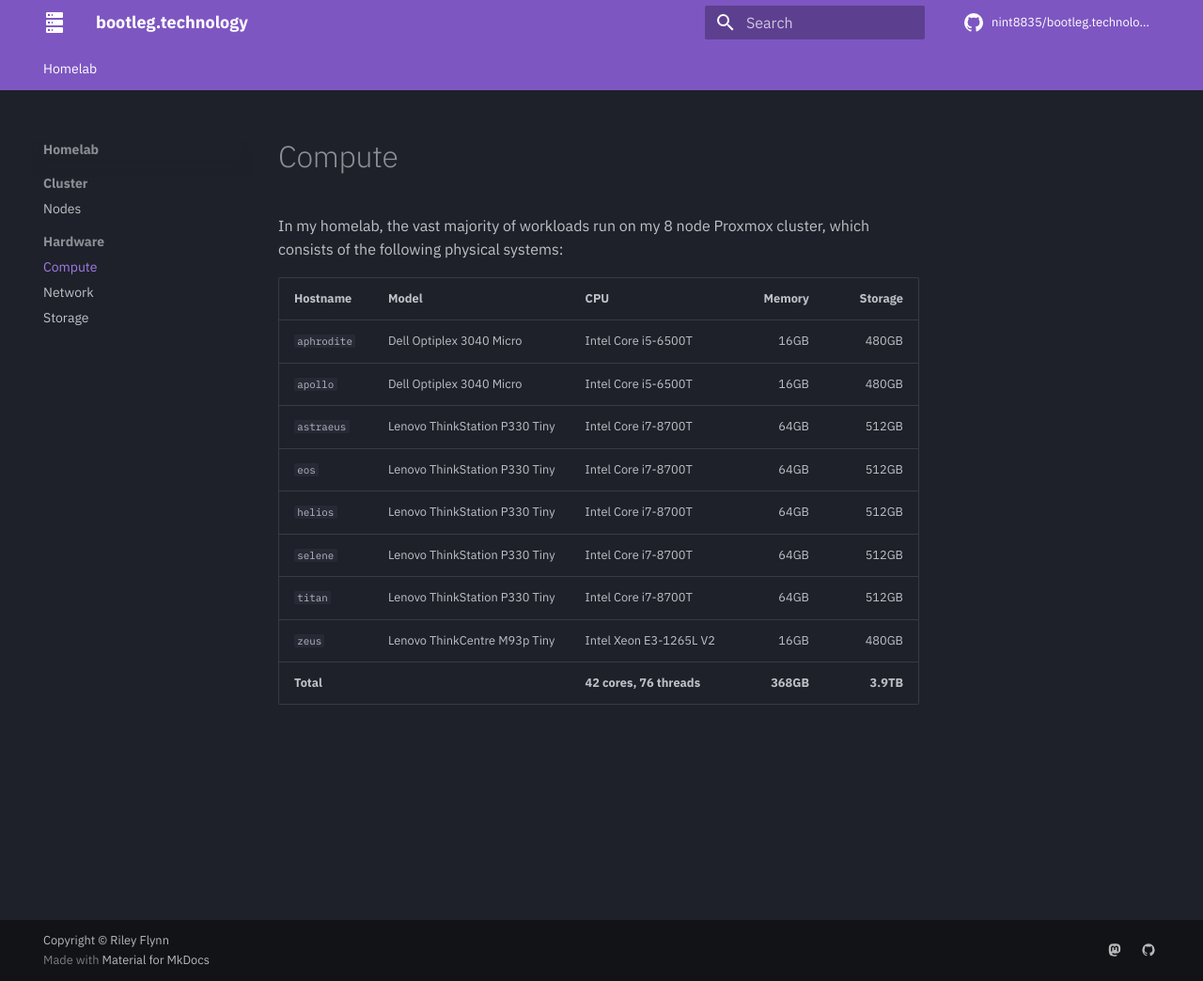
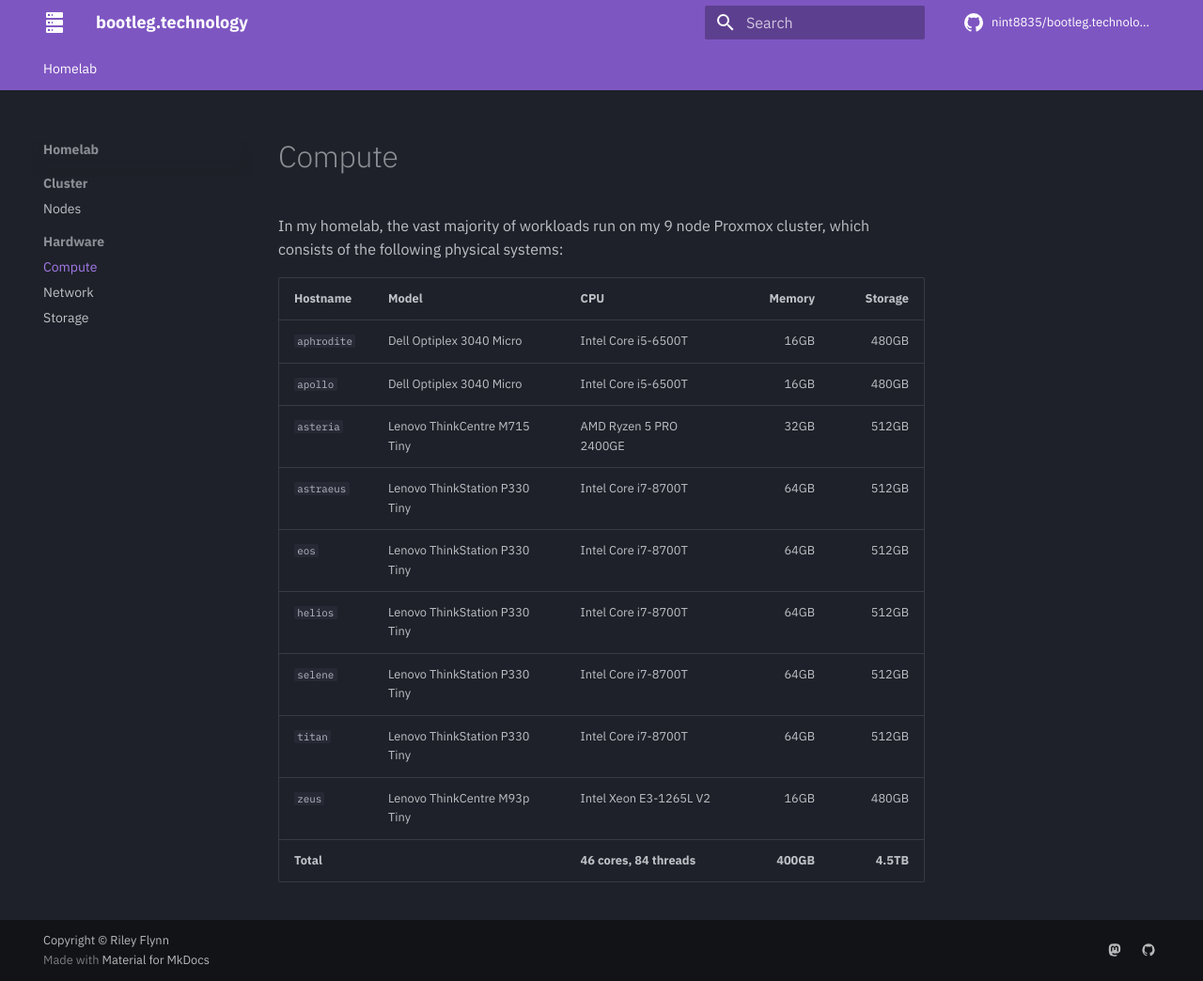
Before and after one commit to nint8835/bootleg.technology, an MkDocs documentation site: the page built from docs/homelab/hardware/compute.md, in a window 1280 px wide and 1044 px high. Shown: the whole window at 94% size. Built offline with MkDocs 1.6.1 and Material for MkDocs 9.7.7, drawn with Linux system fonts in a browser that asks for light colours; plug-ins that fetch from the network failed and are left out; comment, search, counter and statistics services are not loaded.

Commit message:
Add new node

```diff
--- a/docs/homelab/hardware/compute.md
+++ b/docs/homelab/hardware/compute.md
@@ -3,16 +3,17 @@
 description: Details of the compute hardware I use in my homelab.
 ---
 
-In my homelab, the vast majority of workloads run on my 8 node Proxmox cluster, which consists of the following physical systems:
+In my homelab, the vast majority of workloads run on my 9 node Proxmox cluster, which consists of the following physical systems:
 
 | Hostname    | Model                         | CPU                      |    Memory |   Storage |
 | ----------- | ----------------------------- | ------------------------ | --------: | --------: |
 | `aphrodite` | Dell Optiplex 3040 Micro      | Intel Core i5-6500T      |      16GB |     480GB |
 | `apollo`    | Dell Optiplex 3040 Micro      | Intel Core i5-6500T      |      16GB |     480GB |
+| `asteria`   | Lenovo ThinkCentre M715 Tiny  | AMD Ryzen 5 PRO 2400GE   |      32GB |     512GB |
 | `astraeus`  | Lenovo ThinkStation P330 Tiny | Intel Core i7-8700T      |      64GB |     512GB |
 | `eos`       | Lenovo ThinkStation P330 Tiny | Intel Core i7-8700T      |      64GB |     512GB |
 | `helios`    | Lenovo ThinkStation P330 Tiny | Intel Core i7-8700T      |      64GB |     512GB |
 | `selene`    | Lenovo ThinkStation P330 Tiny | Intel Core i7-8700T      |      64GB |     512GB |
 | `titan`     | Lenovo ThinkStation P330 Tiny | Intel Core i7-8700T      |      64GB |     512GB |
 | `zeus`      | Lenovo ThinkCentre M93p Tiny  | Intel Xeon E3-1265L V2   |      16GB |     480GB |
-| **Total**   |                               | **42 cores, 76 threads** | **368GB** | **3.9TB** |
+| **Total**   |                               | **46 cores, 84 threads** | **400GB** | **4.5TB** |
```
Also changed, not shown: docs/homelab/hardware/storage.md (+0 -4 lines).
